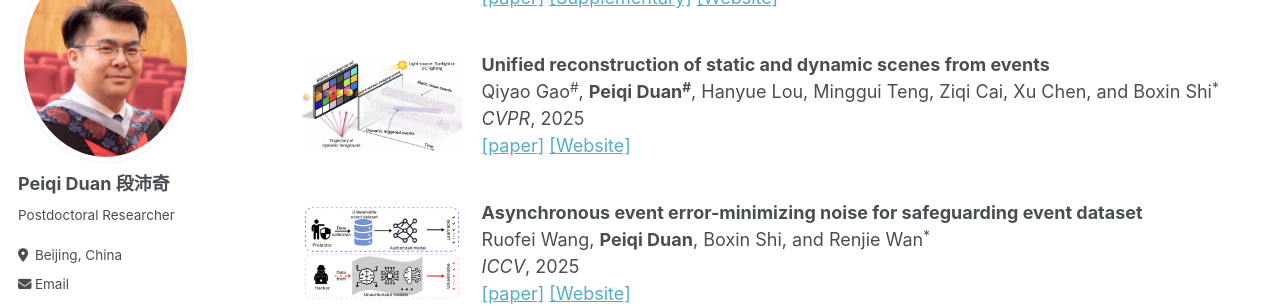
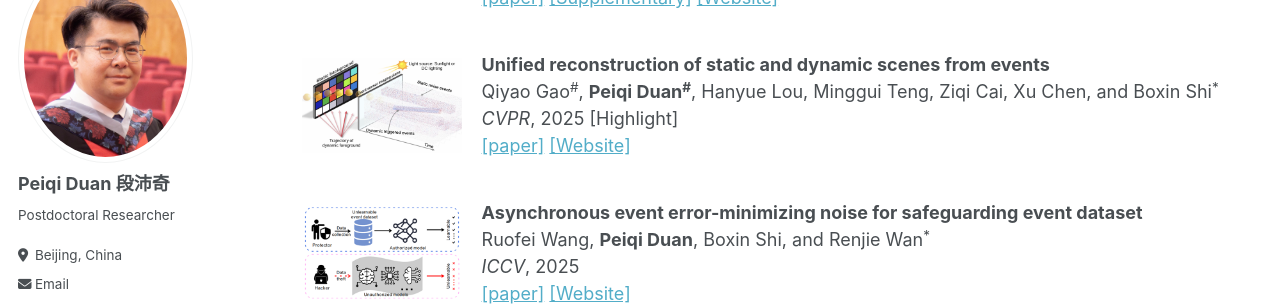
Before and after one commit to peiqi-duan/peiqi-duan.github.io, a Jekyll site: the page built from _pages/publications.md, in a window 1280 px wide and 900 px high, scrolled down 335 px. Shown: the part 152-458 px from the top of the window. Built offline with Jekyll 4.4.1, drawn with Linux system fonts in a browser that asks for light colours; some web fonts are replaced.

Commit message:
Update publications.md

```diff
--- a/_pages/publications.md
+++ b/_pages/publications.md
@@ -36,7 +36,7 @@ In top venues: TPAMI × 4, CVPR × 6, ICCV × 4, ECCV × 1, MM × 1<br><br>
       <br>
       Qiyao Gao<sup>#</sup>, <strong>Peiqi Duan<sup>#</sup></strong>, Hanyue Lou, Minggui Teng, Ziqi Cai, Xu Chen, and Boxin Shi<sup>*</sup>
       <br>
-      <em>CVPR</em>, 2025
+      <em>CVPR</em>, 2025 [Highlight]
       <br>
       <a href="https://assets.ctfassets.net/yreyglvi5sud/4Lyg2bT4h9qdR49G9pX8HE/b6c266537c0bb4908bae70236edb9840/Gao_CVPR25.pdf">[paper]</a>
       <a href="https://github.com/gaoqiyao1997/URSEE">[Website]</a>
```
